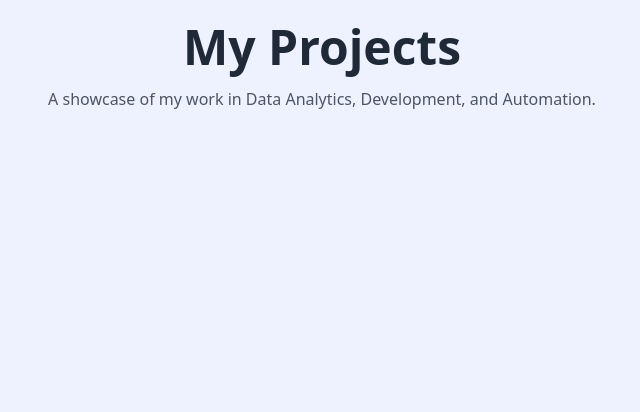
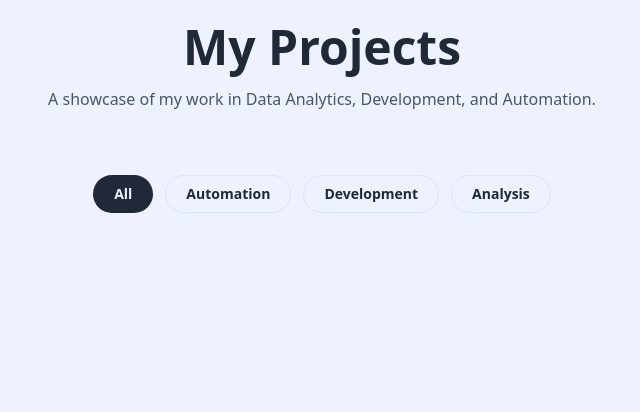
Before and after one commit to ledger-phonix/flask-portfolio, a Flask app: page /projects in a window 1280 px wide. Shown: the part 57-469 px from the top of the page, without its empty margins (318-958 px from the left). Run offline with Flask 3, Linux system fonts and the light colour scheme; data that the repository does not hold is empty; style sheets or scripts are compiled from the project's sources.

Commit message:
added filter for projects

```diff
--- a/app/database.py
+++ b/app/database.py
@@ -79,8 +79,16 @@ class Database:
 
         return self.certificates.insert_one(data)
 
-    def get_all_projects(self):
-        projects = self.db.projects.find().sort("created_at", -1)
+    def get_all_projects(self, category=None):
+        # 1. Start with an empty query (matches all documents)
+        query = {}
+
+        # 2. If a category is provided, add it to the query filter
+        if category:
+            query["p_category"] = category
+
+        # 3. Find, sort by newest first, and return as a list
+        projects = self.db.projects.find(query).sort("created_at", -1)
         return list(projects)
 
     def get_all_certificates(self):
--- a/app/routes.py
+++ b/app/routes.py
@@ -90,9 +90,9 @@ def subscribe():
 
 @main.route('/projects')
 def projects():
-    projects = db_handler.get_all_projects()
-    # print(projects)
-    return render_template('main/projects.html', all_projects = projects)
+    selected_category = request.args.get('category')
+    projects = db_handler.get_all_projects(category=selected_category)
+    return render_template('main/projects.html', all_projects=projects, current_category=selected_category)
 
 @main.route('/blog')
 def blog():
@@ -101,11 +101,7 @@ def blog():
 
 @main.route('/api/chat', methods=['POST'])
 def chat_api():
-    """
-    Asynchronous endpoint for handling incoming user chat queries.
-    Expects JSON data: {"message": "User's question here"}
-    """
-    # 1. Safely extract the JSON payload from the request
+      # 1. Safely extract the JSON payload from the request
     data = request.get_json()
 
     # 2. Validation: Ensure a payload and message exist
--- a/app/templates/admin/admin_base.html
+++ b/app/templates/admin/admin_base.html
@@ -29,7 +29,7 @@
             </nav>
 
             <div class="p-4 border-t border-slate-700">
-                <a href="{{ url_for('admin.logout') }}" class="flex items-center text-red-400 hover:text-red-300 p-2" target="_blank" rel="noopener noreferrer">
+                <a href="{{ url_for('admin.logout') }}" class="flex items-center text-red-400 hover:text-red-300 p-2"  rel="noopener noreferrer">
                     <i class="fa-solid fa-right-from-bracket mr-3"></i> Logout
                 </a>
             </div>
--- a/app/templates/main/projects.html
+++ b/app/templates/main/projects.html
@@ -10,14 +10,38 @@
                 My Projects
             </h2>
             <p class="text-[var(--muted)] max-w-2xl mx-auto">
-                A showcase of my work in Data Analytics,  Development, and Automation.
+                A showcase of my work in Data Analytics, Development, and Automation.
             </p>
         </div>
+        <div class="flex flex-wrap justify-center gap-3 mb-10">
+            <a href="/projects"
+                class="px-5 py-2 text-sm font-semibold rounded-full transition-all border
+                      {% if not current_category %} bg-[var(--text)] text-[var(--bg)] border-transparent {% else %} border-[var(--border)] text-[var(--text)] hover:bg-[var(--border)] {% endif %}">
+                All
+            </a>
 
+            <a href="/projects?category=Automation"
+                class="px-5 py-2 text-sm font-semibold rounded-full transition-all border
+                      {% if current_category == 'Automation' %} bg-[var(--text)] text-[var(--bg)] border-transparent {% else %} border-[var(--border)] text-[var(--text)] hover:bg-[var(--border)] {% endif %}">
+                Automation
+            </a>
+
+            <a href="/projects?category=Development"
+                class="px-5 py-2 text-sm font-semibold rounded-full transition-all border
+                      {% if current_category == 'Development' %} bg-[var(--text)] text-[var(--bg)] border-transparent {% else %} border-[var(--border)] text-[var(--text)] hover:bg-[var(--border)] {% endif %}">
+                Development
+            </a>
+
+            <a href="/projects?category=Analysis"
+                class="px-5 py-2 text-sm font-semibold rounded-full transition-all border
+                      {% if current_category == 'Analysis' %} bg-[var(--text)] text-[var(--bg)] border-transparent {% else %} border-[var(--border)] text-[var(--text)] hover:bg-[var(--border)] {% endif %}">
+                Analysis
+            </a>
+        </div>
         <div class="grid grid-cols-1 md:grid-cols-2 lg:grid-cols-3 gap-8">
             {% for project in all_projects %}
-            <div class="flex flex-col bg-[var(--card)] border border-[var(--border)] rounded-2xl overflow-hidden transition-all duration-500 group hover:-translate-y-2"
-                >
+            <div
+                class="flex flex-col bg-[var(--card)] border border-[var(--border)] rounded-2xl overflow-hidden transition-all duration-500 group hover:-translate-y-2">
 
                 <div class="relative aspect-video overflow-hidden border-b border-[var(--border)]">
                     <img src="{{ project.p_image }}" alt="{{ project.p_title }}"
@@ -45,8 +69,9 @@
 
                     {% if project.p_link %}
                     <div class="pt-4 border-t border-[var(--border)]">
-                        <a href="{{ project.p_link }}"  target="_blank"
-                            class="inline-flex items-center italic text-sm text-[var(--muted)] hover:text-[var(--button)] transition-colors duration-300" rel="noopener noreferrer">
+                        <a href="{{ project.p_link }}" target="_blank"
+                            class="inline-flex items-center italic text-sm text-[var(--muted)] hover:text-[var(--button)] transition-colors duration-300"
+                            rel="noopener noreferrer">
                             Link <i class="fa-solid fa-arrow-up-right-from-square ml-2 text-[10px]"></i>
                         </a>
                     </div>
```
